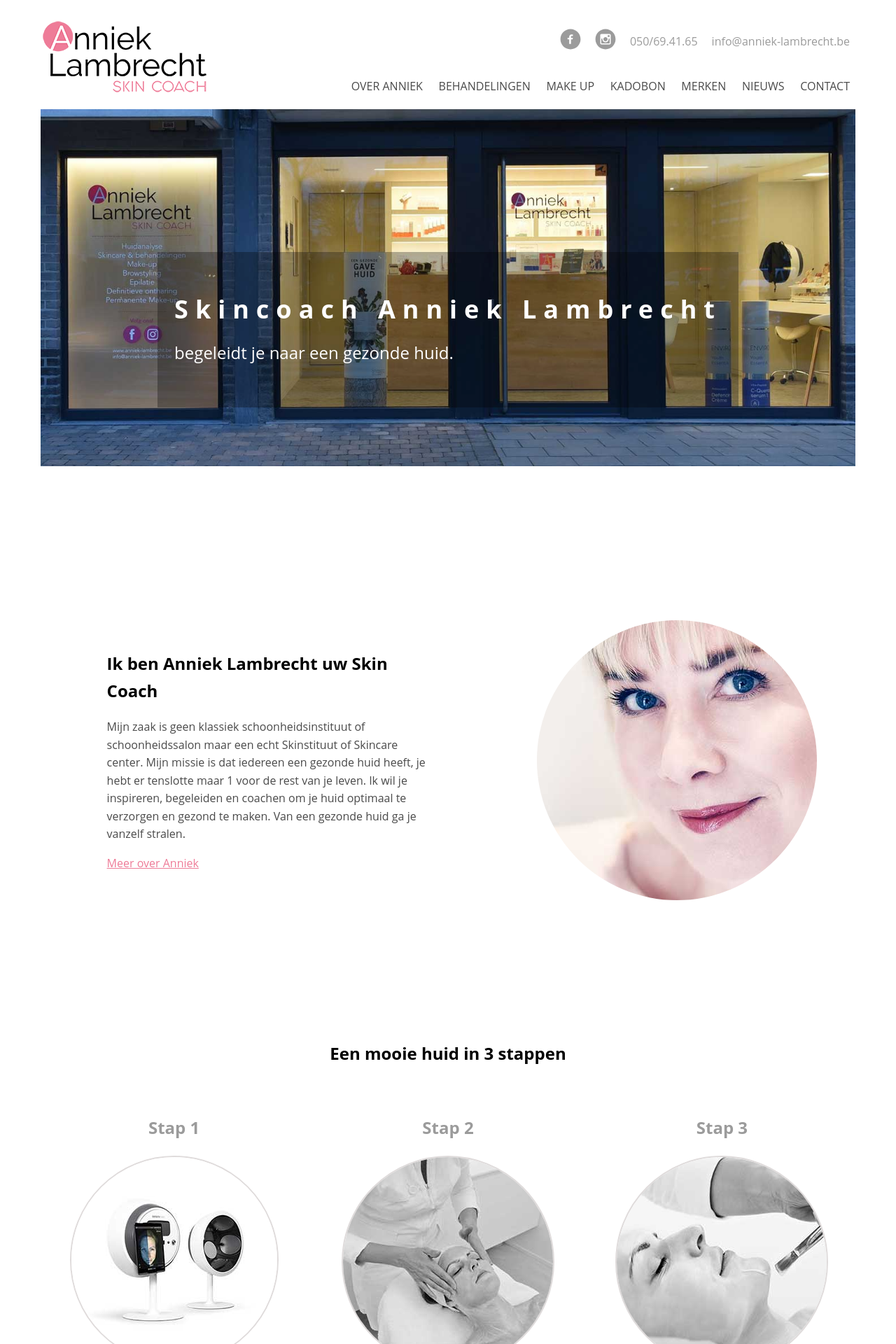
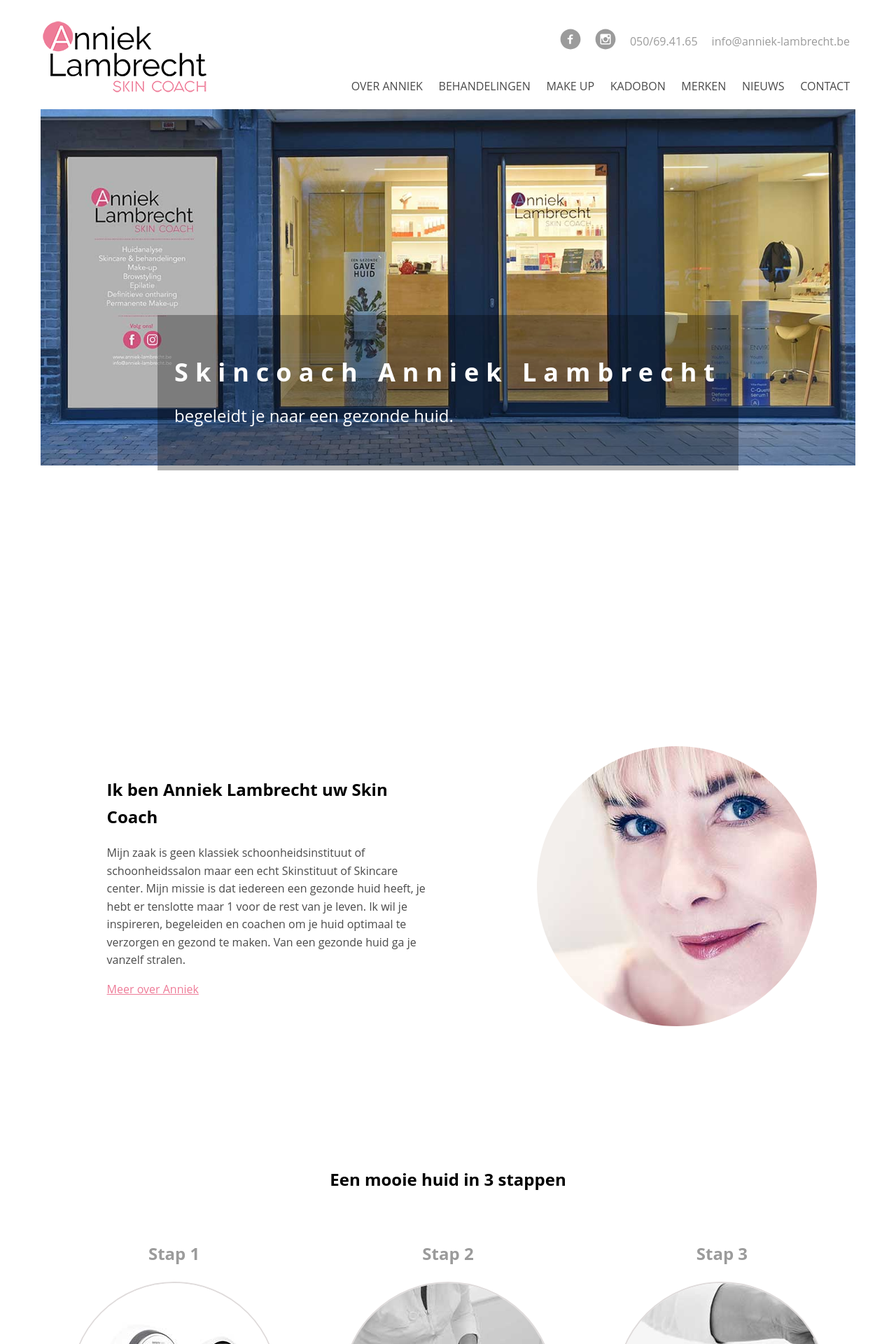
Before and after one commit to acandael/anniek, a Jekyll site: the page built from index.html, in a window 1280 px wide. Shown: the top 1920 px of the page at 70% size. Built offline with Jekyll 4.4.1, drawn with Linux system fonts in a browser that asks for light colours.

Commit message:
replace image hero area

```diff
--- a/_sass/_hero.scss
+++ b/_sass/_hero.scss
@@ -1,8 +1,8 @@
 .section-hero {
-  background-image: url(../images/voorgevel-zaak.jpg);
+  background-image: url(../images/voorgevel-zaak-1440.jpg);
   background-repeat: no-repeat;
   background-size: 100%;
-  height: 70vh;
+  height: 90vh;
 
   display: flex;
   align-items: center;
```
Also changed, not shown: images/voorgevel-zaak-1440.jpg (added).
